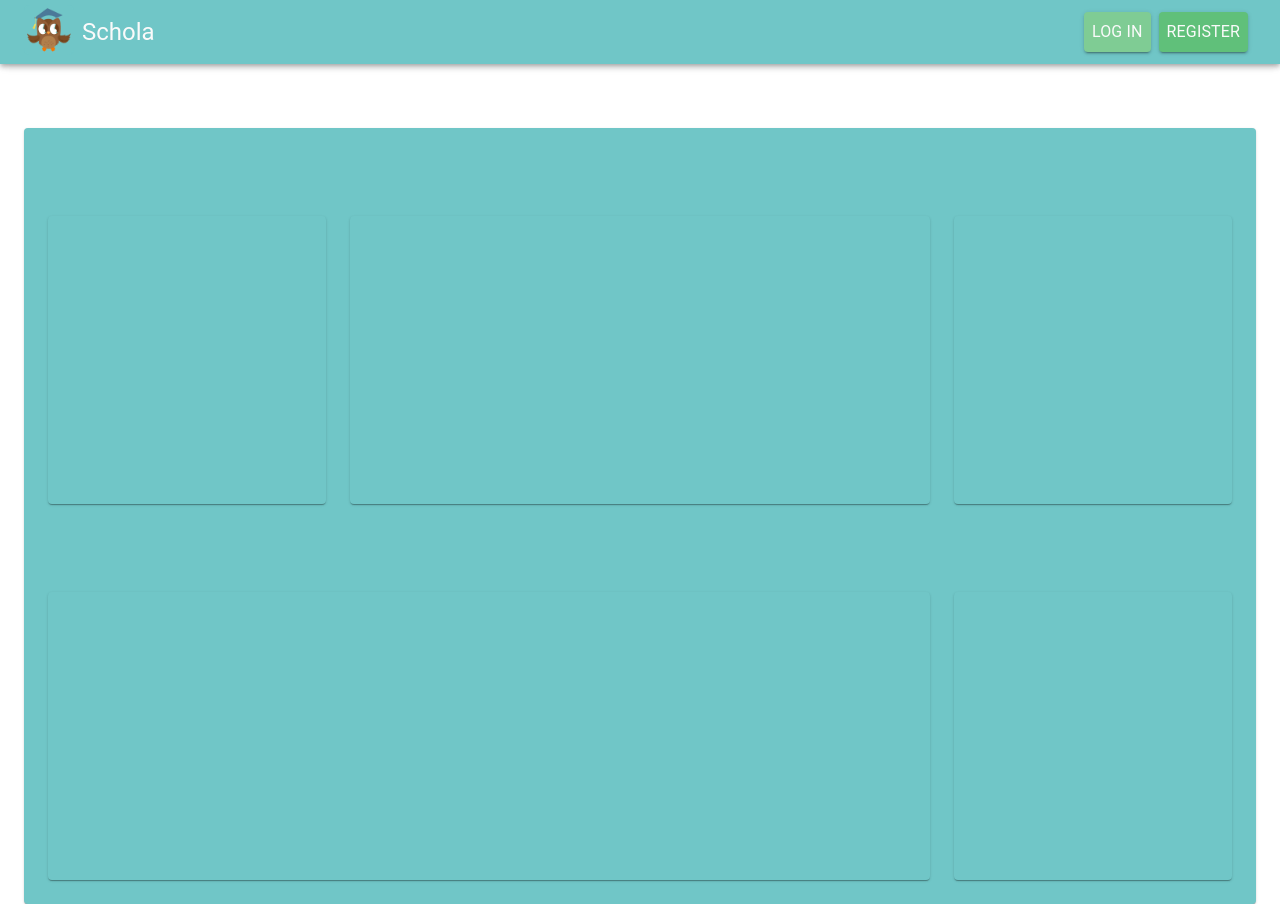
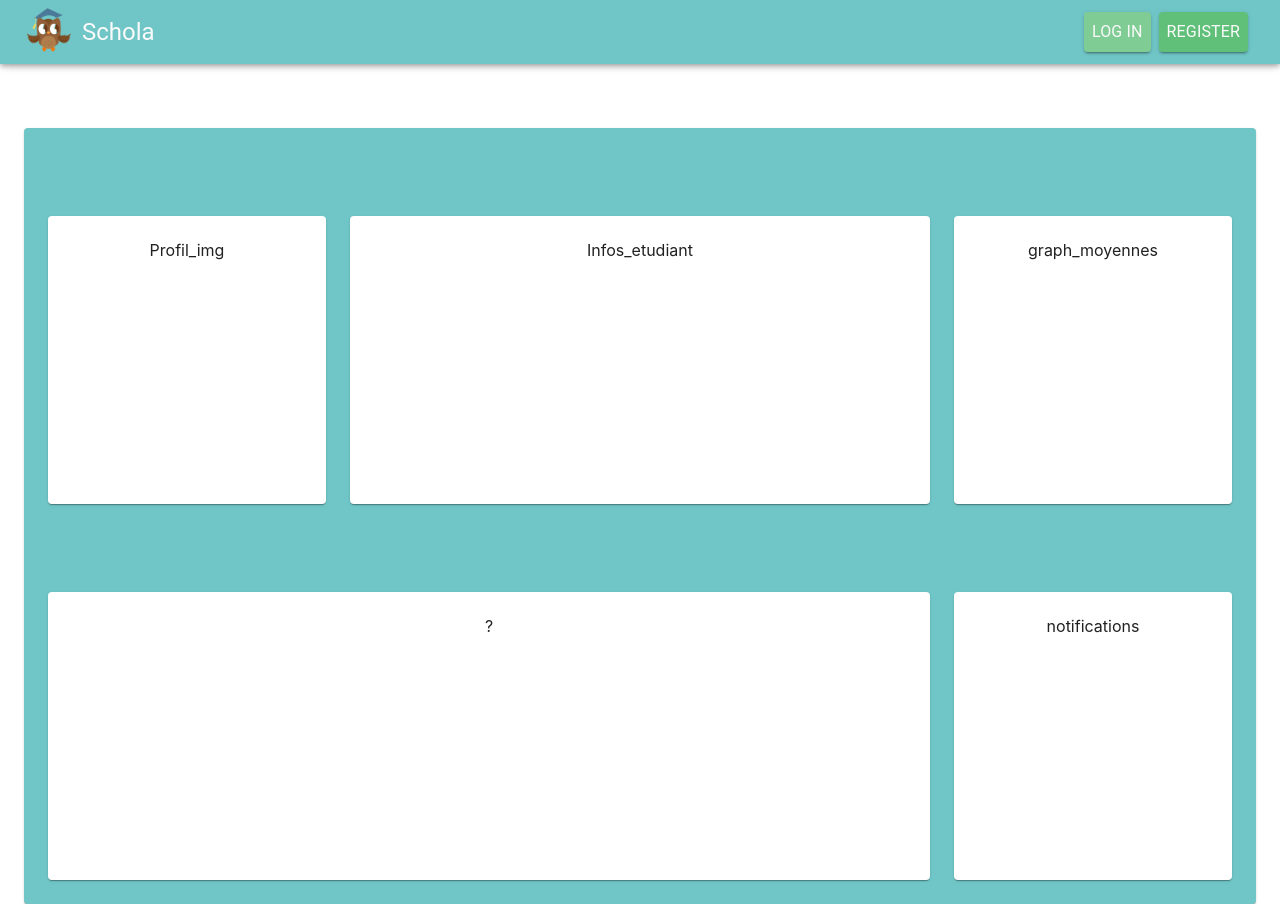
Before and after one commit to tawfiqjaffar/Schola, a React (Create React App) app in the folder packages/frontend/: page /home in a window 1280 px wide. Built offline with nearby package versions, Linux system fonts and the light colour scheme.

Commit message:
[FRONT] t20: Color of each container have been changed / src/components/pages/HomePage/tests/Home.text.jsx has been added

```diff
--- a/packages/frontend/src/components/pages/HomePage/HomePage.jsx
+++ b/packages/frontend/src/components/pages/HomePage/HomePage.jsx
@@ -21,12 +21,15 @@ const useStyles = makeStyles((theme) => ({
   fixedHeight: {
       height: "240px",
   },
+  background: {
+      background: "white",
+  },
 }));
 
 
 const Home = () => {
   const classes = useStyles();
-  const fixedHeightPaper = clsx(classes.paper, classes.fixedHeight);
+  const fixedHeightPaper = clsx(classes.paper, classes.fixedHeight, classes.background);
 
   return (
     <Container className={classes.root}>
@@ -34,27 +37,27 @@ const Home = () => {
       <Grid container spacing={3}>
             <Grid item xs={12} md={4} lg={3}>
               <Paper className={fixedHeightPaper}>
-
+                Profil_img
               </Paper>
             </Grid>
             <Grid item xs={12} md={4} lg={6}>
               <Paper className={fixedHeightPaper}>
-
+                Infos_etudiant
               </Paper>
             </Grid>
             <Grid item xs={12} md={4} lg={3}>
               <Paper className={fixedHeightPaper}>
-
+                graph_moyennes
               </Paper>
             </Grid>
             <Grid item xs={12} md={4} lg={9}>
               <Paper className={fixedHeightPaper}>
-
+                ?
               </Paper>
             </Grid>
             <Grid item xs={12} md={4} lg={3}>
               <Paper className={fixedHeightPaper}>
-
+                notifications
               </Paper>
             </Grid>
         </Grid>
```
Also changed, not shown: packages/frontend/src/components/pages/HomePage/tests/Home.text.jsx (added, +19 -0 lines).
